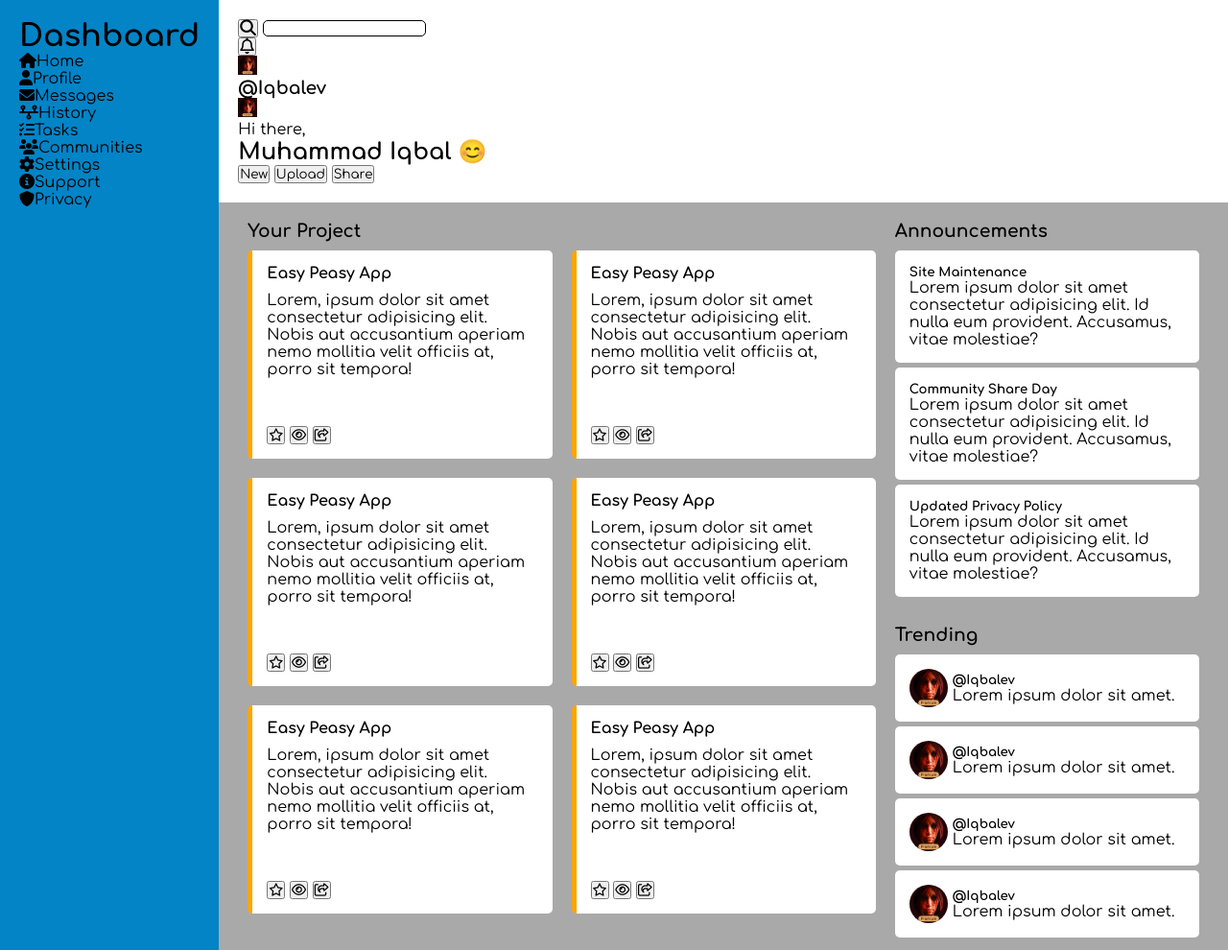
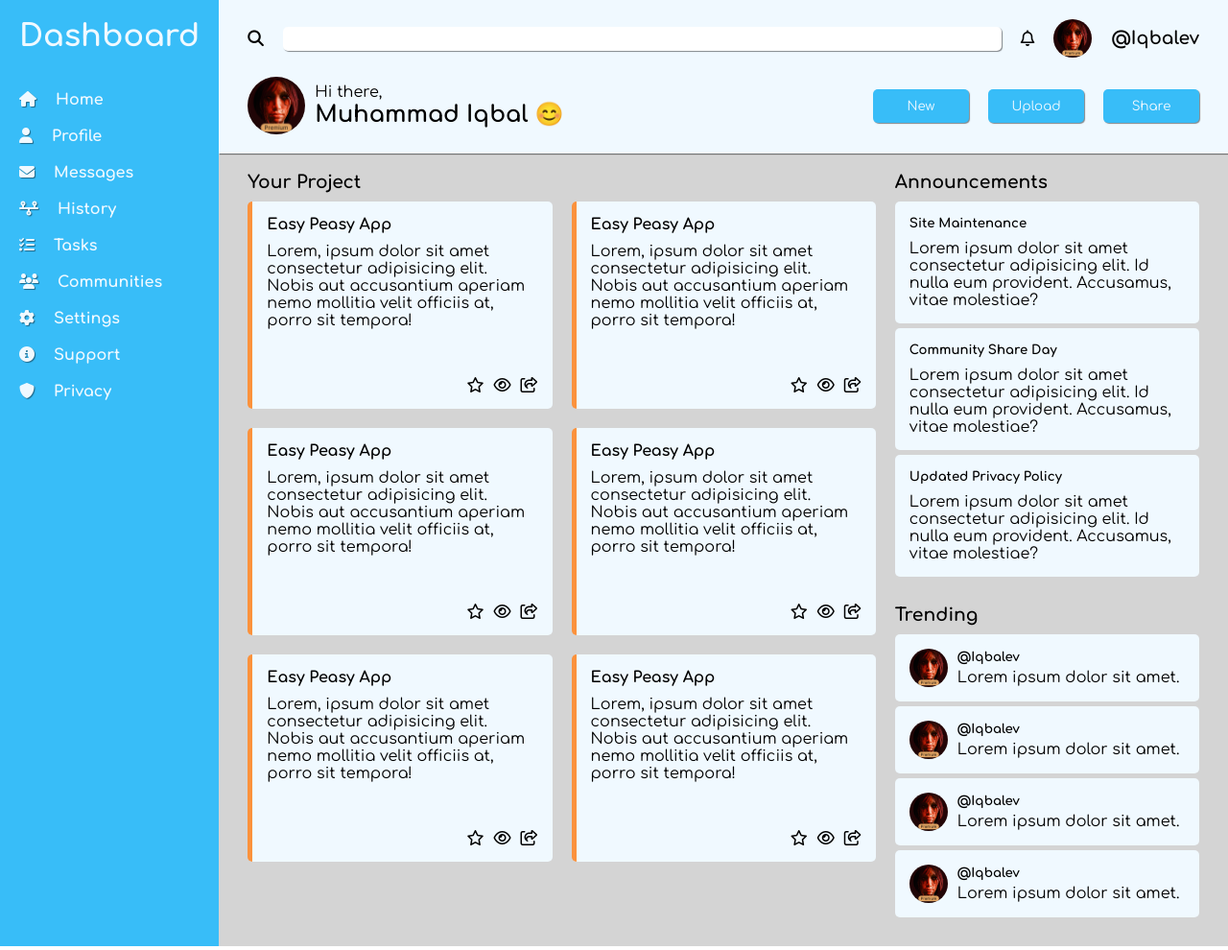
Before and after one commit to iqbalev/admin-dashboard, a plain HTML site: page index.html in a window 1280 px wide. Shown: the top 990 px of the page at 96% size. Drawn offline with Linux system fonts and the light colour scheme.

Commit message:
Improve overall design and organized the layout

```diff
--- a/style.css
+++ b/style.css
@@ -34,28 +34,136 @@ button {
   grid-area: sidebar;
   padding: 20px;
   min-height: 100dvh;
-  background-color: #0284c7;
+  background-color: #38bdf8;
+}
+
+.app-name {
+  margin-bottom: 40px;
+  color: #f0f9ff;
+}
+
+.sidebar ul {
+  display: grid;
+  gap: 20px;
+}
+
+.sidebar nav ul li a {
+  color: #f0f9ff;
+  font-weight: bold;
+}
+
+.sidebar .fa-solid {
+  margin-right: 20px;
+  text-shadow: 1px 1px 1px #00000075;
 }
 
 .sidebar img {
   width: 30px;
+  height: 30px;
 }
 
 /* Header */
 .header {
   grid-area: header;
-  padding: 20px;
-  background-color: white;
+  padding: 10px 20px;
+  background-color: #f0f9ff;
+  box-shadow: 1px 1px 1px #00000075;
+  z-index: 1;
 }
 
-.header img {
-  width: 20px;
-  height: 20px;
+.header-top {
+  display: grid;
+  align-items: center;
+  grid-template-areas: "search-form notification";
+  grid-template-columns: 1fr auto;
+  padding: 10px;
+  gap: 20px;
 }
 
-input {
-  border: 1px solid;
+.search-form {
+  grid-area: search-form;
+  display: grid;
+  grid-template-columns: auto 1fr;
+}
+
+.search-button {
+  background-color: transparent;
+  border: transparent;
+  cursor: pointer;
+  margin-right: 20px;
+}
+
+.search-input {
+  border: transparent;
   border-radius: 5px;
+  box-shadow: 1px 1px 1px #00000075;
+  padding: 5px 10px;
+}
+
+.notification {
+  grid-area: notification;
+  display: grid;
+  grid-template-columns: auto 1fr;
+  place-self: end;
+  gap: 20px;
+}
+
+.notification-button {
+  background-color: transparent;
+  border: transparent;
+  cursor: pointer;
+}
+
+.user-profile {
+  display: flex;
+  align-items: center;
+  gap: 20px;
+}
+
+.user-profile img {
+  width: 40px;
+  height: 40px;
+  border-radius: 50%;
+}
+
+.header-bottom {
+  display: grid;
+  grid-template-areas: "greetings main-actions";
+  padding: 10px;
+  gap: 20px;
+}
+
+.greetings {
+  grid-area: greetings;
+  display: flex;
+  align-items: center;
+  gap: 10px;
+}
+
+.greetings img {
+  width: 60px;
+  height: 60px;
+  border-radius: 50%;
+}
+
+.main-actions {
+  display: grid;
+  grid-area: main-actions;
+  grid-template-columns: repeat(3, 1fr);
+  gap: 20px;
+  align-self: center;
+  justify-self: end;
+}
+
+.main-actions button {
+  padding: 10px;
+  width: 100px;
+  border: transparent;
+  border-radius: 5px;
+  background-color: #38bdf8;
+  color: #f0f9ff;
+  cursor: pointer;
+  box-shadow: 1px 1px 1px #00000075;
 }
 
 /* Main */
@@ -63,7 +171,7 @@ input {
   display: grid;
   grid-area: main;
   grid-template-columns: 2fr 1fr;
-  background-color: darkgray;
+  background-color: #d4d4d4;
   padding: 20px;
 }
 
@@ -83,9 +191,9 @@ input {
 .your-project {
   display: grid;
   gap: 50px;
-  border-left: 5px solid #ffa500;
+  border-left: 5px solid #fb923c;
   border-radius: 5px;
-  background-color: #fff;
+  background-color: #f0f9ff;
   padding: 15px;
 }
 
@@ -94,10 +202,18 @@ input {
   gap: 10px;
 }
 
-.action-buttons {
-  display: flex;
-  justify-content: flex-end;
-  gap: 5px;
+.content-actions {
+  display: grid;
+  grid-template-columns: repeat(3, 1fr);
+  place-self: end;
+  gap: 10px;
+}
+
+.content-actions button {
+  background-color: transparent;
+  border: transparent;
+  cursor: pointer;
+  font-size: 1rem;
 }
 
 .announcements-trending-container {
@@ -112,7 +228,9 @@ input {
 }
 
 .announcement {
-  background-color: #fff;
+  display: grid;
+  gap: 10px;
+  background-color: #f0f9ff;
   border-radius: 5px;
   padding: 15px;
 }
@@ -126,13 +244,18 @@ input {
 .trending {
   display: flex;
   align-items: center;
-  gap: 5px;
+  gap: 10px;
   border-radius: 5px;
   padding: 15px;
-  background-color: #fff;
+  background-color: #f0f9ff;
 }
 .trending img {
   width: 40px;
   height: 40px;
   border-radius: 50%;
 }
+
+.trending-account {
+  display: grid;
+  gap: 5px;
+}
```
